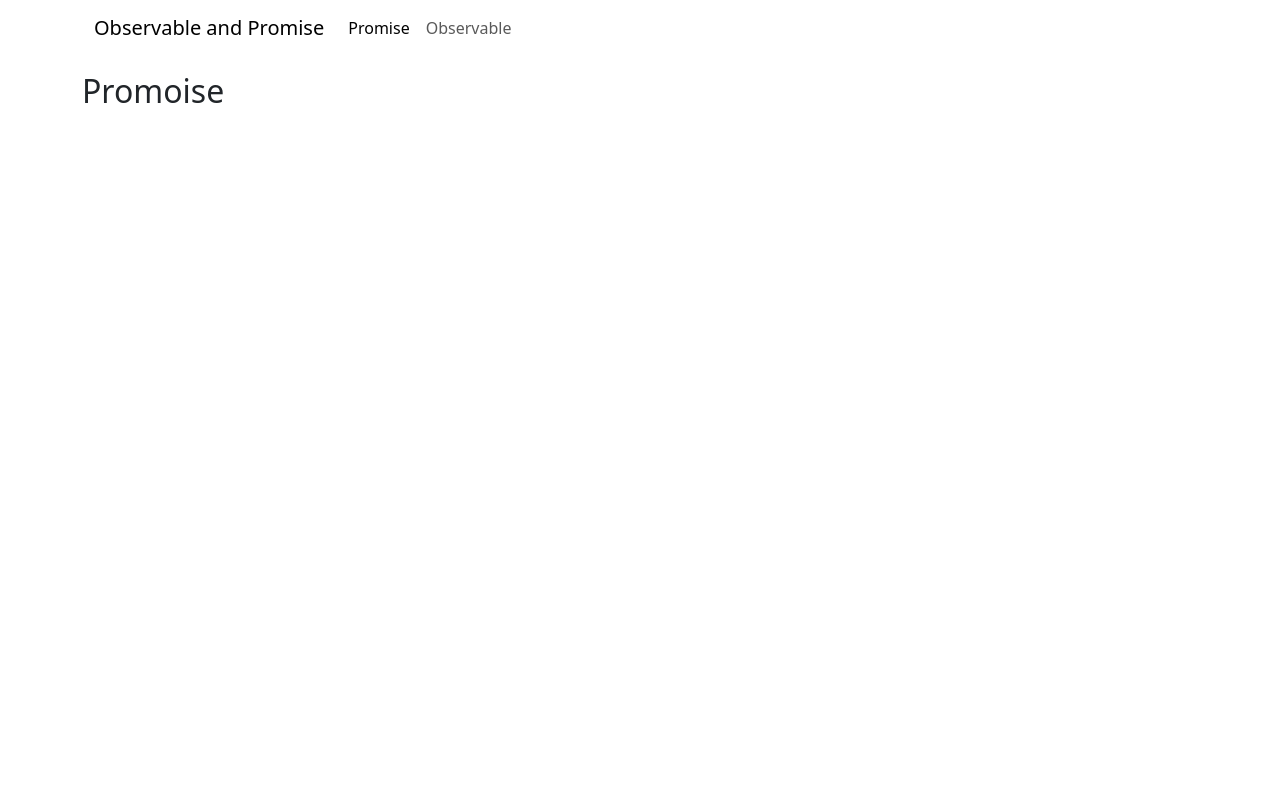
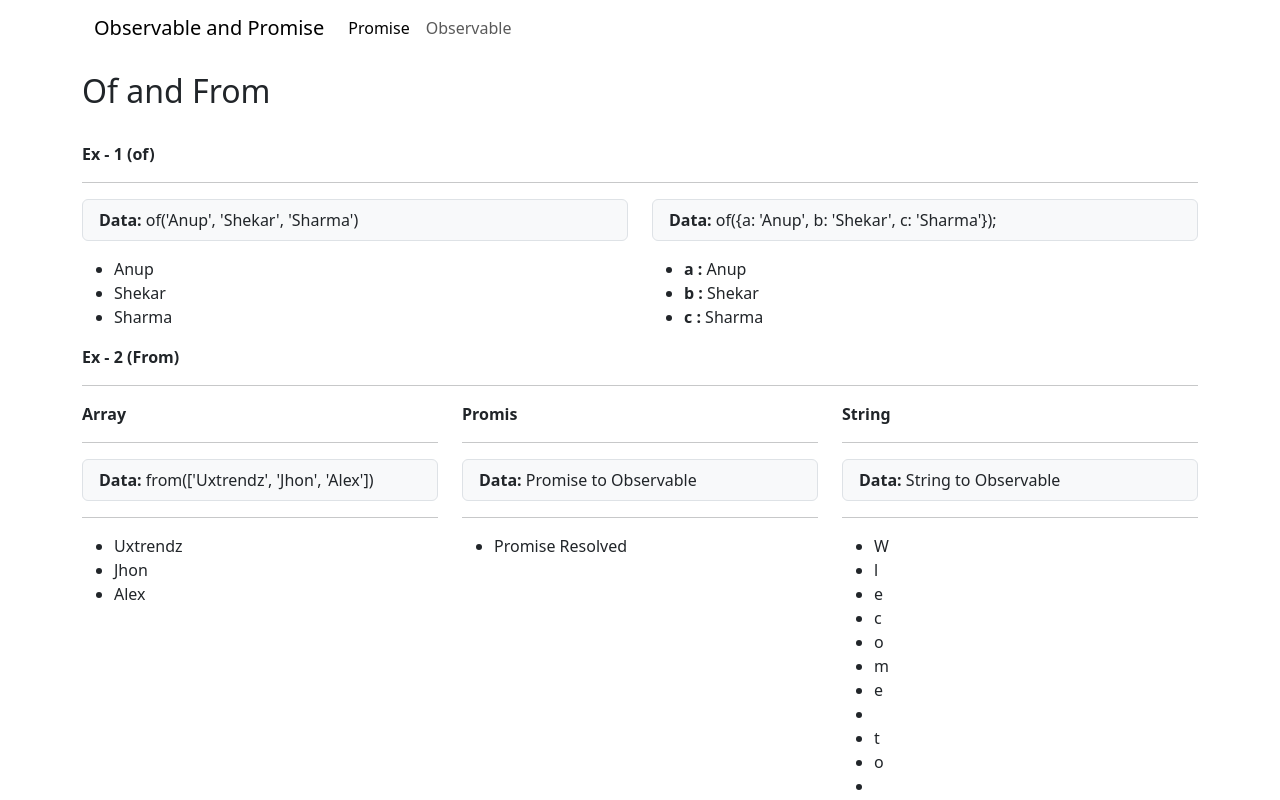
Before and after one commit to MuhammadZamin132611/RxjsInAngular, an Angular app: page /observable/of-from in a window 1280 px wide. Before the commit this address led to /promise. Shown: the top 800 px of the page. Built offline with nearby package versions, Linux system fonts and the light colour scheme.

Commit message:
of-from concept added

```diff
--- a/src/app/app-routing.module.ts
+++ b/src/app/app-routing.module.ts
@@ -5,6 +5,7 @@
 import { ListComponent } from './observable/list/list.component';
 import { FromEventComponent } from './observable/from-event/from-event.component';
 import { IntervalComponent } from './observable/interval/interval.component';
+import { OfFromComponent } from './observable/of-from/of-from.component';
 
 
 const routes: Routes = [
@@ -13,6 +14,7 @@
     {path: '', component:ListComponent},
     {path: 'from-event', component:FromEventComponent},
     {path: 'interval', component:IntervalComponent},
+    {path: 'of-from', component:OfFromComponent},
   ]},
   {path: '**', redirectTo:'promise'}
 ];
--- a/src/app/app.module.ts
+++ b/src/app/app.module.ts
@@ -9,6 +9,8 @@
 import { FromEventComponent } from './observable/from-event/from-event.component';
 import { ListComponent } from './observable/list/list.component';
 import { IntervalComponent } from './observable/interval/interval.component';
+import { OfFromComponent } from './observable/of-from/of-from.component';
+import { ToArrayComponent } from './observable/to-array/to-array.component';
 
 @NgModule({
   declarations: [
@@ -18,7 +20,9 @@
     ObservableComponent,
     FromEventComponent,
     ListComponent,
-    IntervalComponent
+    IntervalComponent,
+    OfFromComponent,
+    ToArrayComponent
   ],
   imports: [
     BrowserModule,
--- a/src/app/observable/list/list.component.html
+++ b/src/app/observable/list/list.component.html
@@ -8,7 +8,7 @@
                 <a routerLink="interval">Interval</a>
             </li>
             <li>
-                <a routerLink="from-event">fromEvent</a>
+                <a routerLink="of-from">Of and From</a>
             </li>
             <li>
                 <a routerLink="from-event">fromEvent</a>
--- /dev/null
+++ b/src/app/observable/of-from/of-from.component.html
@@ -0,0 +1,77 @@
+<div class="my-3">
+    <h2>Of and From</h2>
+    <br>
+
+
+    <div class="row">
+        <div class="col-md-6">
+            <strong>Ex - 1 (of)</strong>
+            <br>
+        </div>
+    </div>
+    <hr>
+    <div class="row">
+        <div class="col-md-6">
+            <p class="bg-light py-2 px-3 border rounded">
+                <strong>Data: </strong>of('Anup', 'Shekar', 'Sharma')
+            </p>
+            <ul id="elContainer"></ul>
+        </div>
+        <div class="col-md-6">
+            <p class="bg-light py-2 px-3 border rounded">
+                <strong>Data: </strong>of(&#123;a: 'Anup', b: 'Shekar', c: 'Sharma'&#125;);
+            </p>
+            <ul >
+                <li><strong>a : </strong> {{obsMsg.a}}</li>
+                <li><strong>b : </strong>{{obsMsg.b}}</li>
+                <li><strong>c : </strong>{{obsMsg.c}}</li>
+            </ul>
+        </div>
+    </div>
+
+
+    <div class="row">
+        <div class="col-md-6">
+            <strong>Ex - 2 (From)</strong>
+            <br>
+        </div>
+        <!-- <div class="col-md-6">
+            <strong>Ex - 2 (of)</strong>
+            <br>
+        </div> -->
+    </div>
+    <hr>
+
+
+    <div class="row">
+        <div class="col-md-4">
+            <strong>Array</strong>
+            <hr>
+            <p class="bg-light py-2 px-3 border rounded">
+                <strong>Data: </strong>from(['Uxtrendz', 'Jhon', 'Alex'])
+            </p>
+            <hr>
+            <ul id="elContainer3"></ul>
+        </div>
+
+        <div class="col-md-4">
+            <strong>Promis</strong>
+            <hr>
+            <p class="bg-light py-2 px-3 border rounded">
+                <strong>Data: </strong>Promise to Observable
+            </p>
+            <hr>
+            <ul id="elContainer4"></ul>
+        </div>
+
+        <div class="col-md-4">
+            <strong>String</strong>
+            <hr>
+            <p class="bg-light py-2 px-3 border rounded">
+                <strong>Data: </strong>String to Observable
+            </p>
+            <hr>
+            <ul id="elContainer5"></ul>
+        </div>
+    </div>
+</div>
--- /dev/null
+++ b/src/app/observable/of-from/of-from.component.ts
@@ -0,0 +1,61 @@
+import { Component, OnInit } from '@angular/core';
+import { from, of } from 'rxjs';
+import { DesignUtilityService } from 'src/app/appServices/design-utility.service';
+
+@Component({
+  selector: 'app-of-from',
+  templateUrl: './of-from.component.html',
+  styleUrls: ['./of-from.component.scss']
+})
+export class OfFromComponent implements OnInit {
+obsMsg:any;
+  constructor(private designService: DesignUtilityService){}
+
+  ngOnInit(): void {
+    // OF
+
+    const obs1 = of('Anup', 'Shekar', 'Sharma');
+    obs1.subscribe(res=>{
+      // console.log(res)
+      this.designService.print(res, 'elContainer');
+    })
+
+    const obs2 = of({a: 'Anup', b: 'Shekar', c: 'Sharma'});
+    obs2.subscribe(res=>{
+      this.obsMsg = res;
+      // console.log('obsMsg => ',res)
+    })
+
+
+    // From
+    const obs3 = from(['Uxtrendz', 'Jhon', 'Alex']);
+    obs3.subscribe(res=>{
+      // console.log(res)
+      this.designService.print(res, 'elContainer3');
+    })
+
+
+    // From Promise
+    const promise = new Promise(resolve =>{
+      setTimeout(() => {
+        resolve('Promise Resolved')
+      }, 3000);
+    })
+
+    const obs4 = from(promise);
+    obs4.subscribe(res=>{
+      // console.log('from Promise',res)
+      this.designService.print(res, 'elContainer4');
+    })
+    // promise.then(res=>{
+    //   console.log(res)
+    // })
+
+    // From String
+    const obs5 = from('Wlecome to Uxtrendsz');
+    obs5.subscribe(res=>{
+      console.log('from String => ',res)
+      this.designService.print(res, 'elContainer5');
+    })
+  }
+}
--- /dev/null
+++ b/src/app/observable/to-array/to-array.component.html
@@ -0,0 +1 @@
+<p>to-array works!</p>
```
Also changed, not shown: src/app/observable/to-array/to-array.component.ts (added, +10 -0 lines), src/app/observable/of-from/of-from.component.scss (added), src/app/observable/to-array/to-array.component.scss (added), 2 other files (tests, documents, lock files or other folders).
